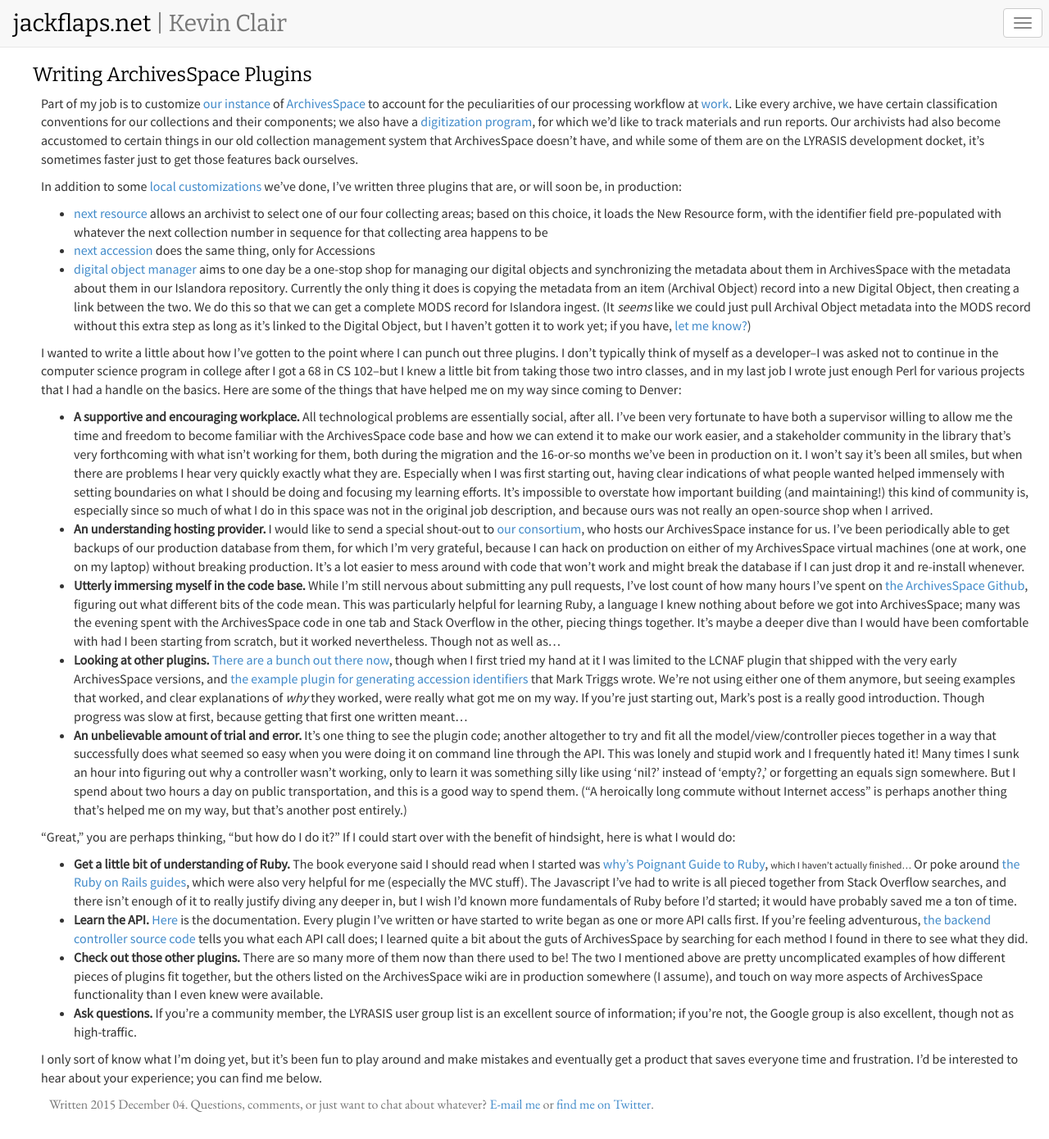
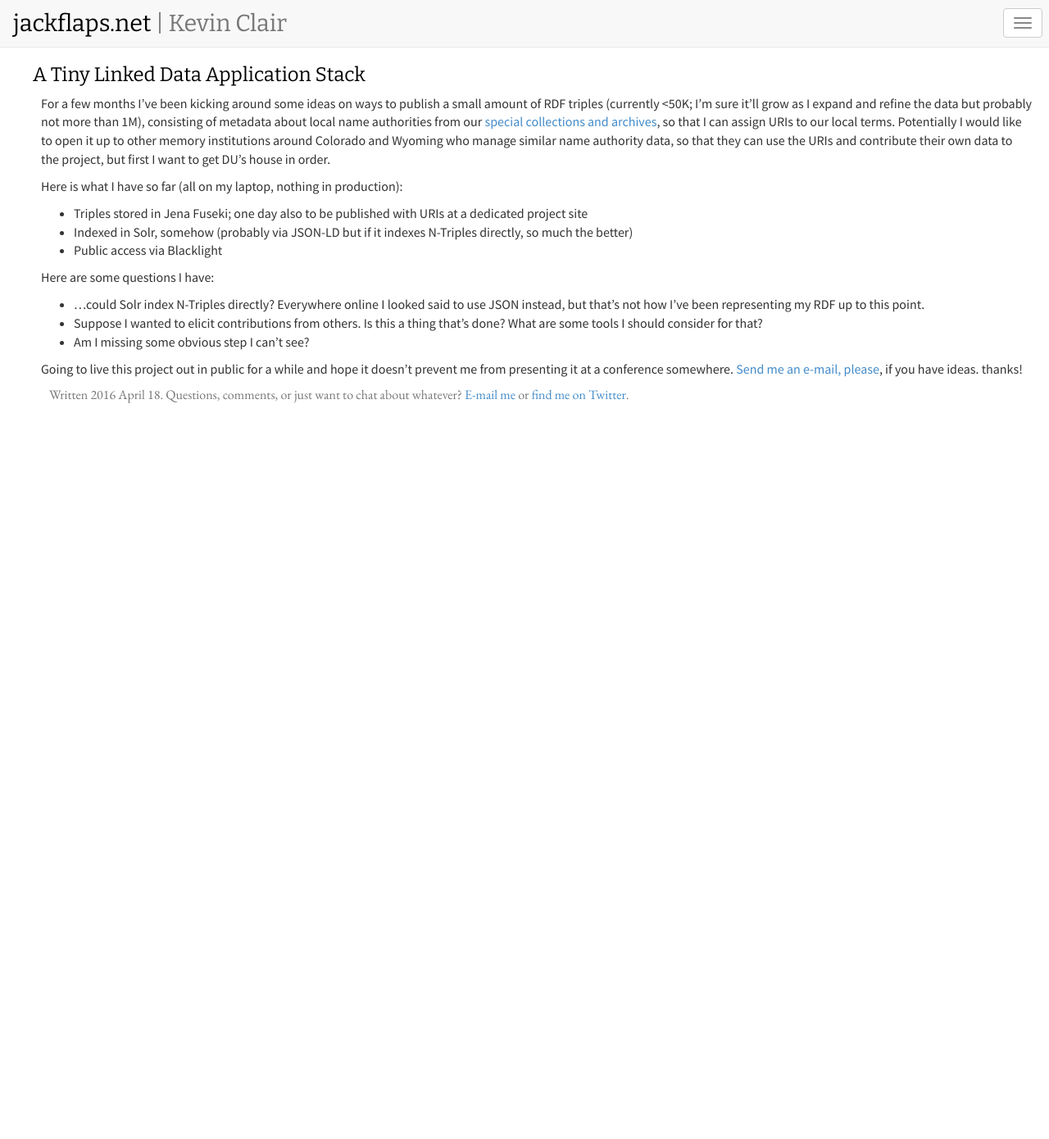
Before and after one commit to jackflaps/jackflaps.github.io, a Jekyll site: the page built from index.html, in a window 1280 px wide. Shown: the whole page at 82% size. Built offline with Jekyll 4.4.1, drawn with Linux system fonts in a browser that asks for light colours; the list of posts is cut into pages by our own code; after the commit the page ends 900 px from its top, so only the background shows below that.

Commit message:
a tiny linked data application stack

```diff
--- a/_config.yml
+++ b/_config.yml
@@ -24,9 +24,9 @@
 gaaccount: ''
 
 permalink: /:year/:month/:title
-paginate: 3
+#paginate: 3
 
-highlighter: pygments
+highlighter: rouge
 markdown: kramdown
 redcarpet:
   extensions: ["no_intra_emphasis", "fenced_code_blocks", "autolink", "tables", "with_toc_data"]
--- /dev/null
+++ b/_posts/2016-04-18-a-tiny-linked-data-app-stack.md
@@ -0,0 +1,22 @@
+---
+layout: post
+title: A Tiny Linked Data Application Stack
+date: 2016-04-18
+author: Kevin Clair
+---
+
+For a few months I've been kicking around some ideas on ways to publish a small amount of RDF triples (currently <50K; I'm sure it'll grow as I expand and refine the data but probably not more than 1M), consisting of metadata about local name authorities from our [special collections and archives](https://duarchives.coalliance.org), so that I can assign URIs to our local terms. Potentially I would like to open it up to other memory institutions around Colorado and Wyoming who manage similar name authority data, so that they can use the URIs and contribute their own data to the project, but first I want to get DU's house in order.
+
+Here is what I have so far (all on my laptop, nothing in production):
+
+* Triples stored in Jena Fuseki; one day also to be published with URIs at a dedicated project site
+* Indexed in Solr, somehow (probably via JSON-LD but if it indexes N-Triples directly, so much the better)
+* Public access via Blacklight
+
+Here are some questions I have:
+
+* ...could Solr index N-Triples directly? Everywhere online I looked said to use JSON instead, but that's not how I've been representing my RDF up to this point.
+* Suppose I wanted to elicit contributions from others. Is this a thing that's done? What are some tools I should consider for that?
+* Am I missing some obvious step I can't see?
+
+Going to live this project out in public for a while and hope it doesn't prevent me from presenting it at a conference somewhere. [Send me an e-mail, please](mailto:kevin@jackflaps.net), if you have ideas. thanks!
```
